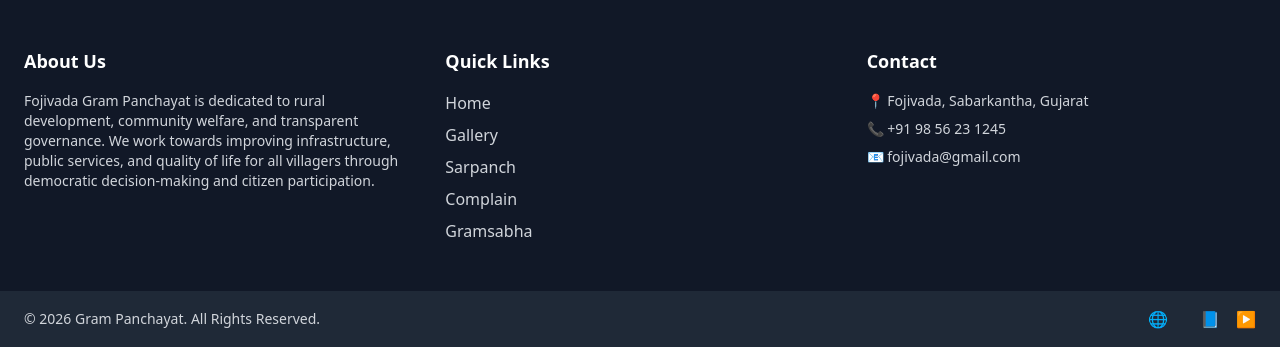
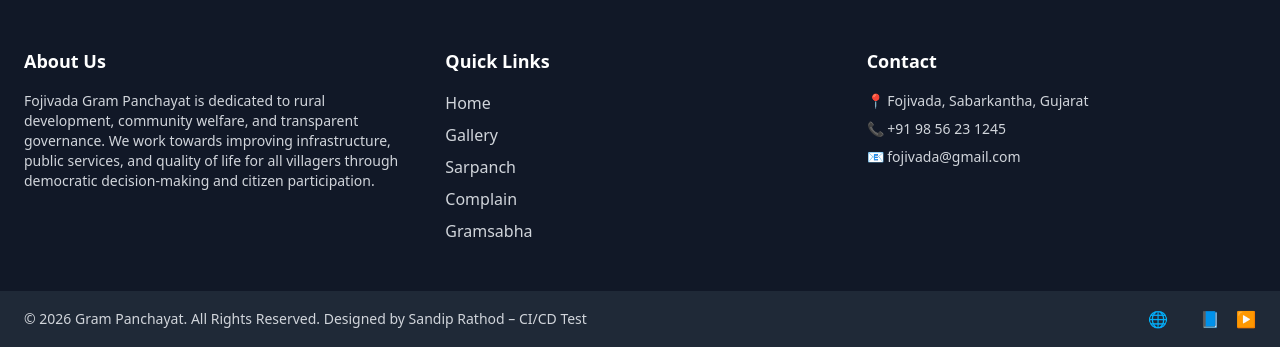
Before and after one commit to Sandip-2006/online-gram-panchayat, a Django app: page /about/ in a window 1280 px wide. Shown: the part 1275-1622 px from the top of the page. Run offline with Django 5.2, Linux system fonts and the light colour scheme; style sheets or scripts are compiled from the project's sources; some libraries are stand-ins or nearby versions.

Commit message:
CI/CD test change

```diff
--- a/gram_panchayat/templates/layout.html
+++ b/gram_panchayat/templates/layout.html
@@ -546,7 +546,8 @@
     <div class="bg-gray-800 py-4">
       <div class="container mx-auto px-6 flex justify-between items-center">
         <p class="text-sm">
-          © {% now 'Y' %} Gram Panchayat. All Rights Reserved.
+          © {% now 'Y' %} Gram Panchayat. All Rights Reserved. Designed by Sandip Rathod – CI/CD Test
+
         </p>
         <div class="flex space-x-4">
           <a href="#" class="hover:text-white">🌐</a>
```
